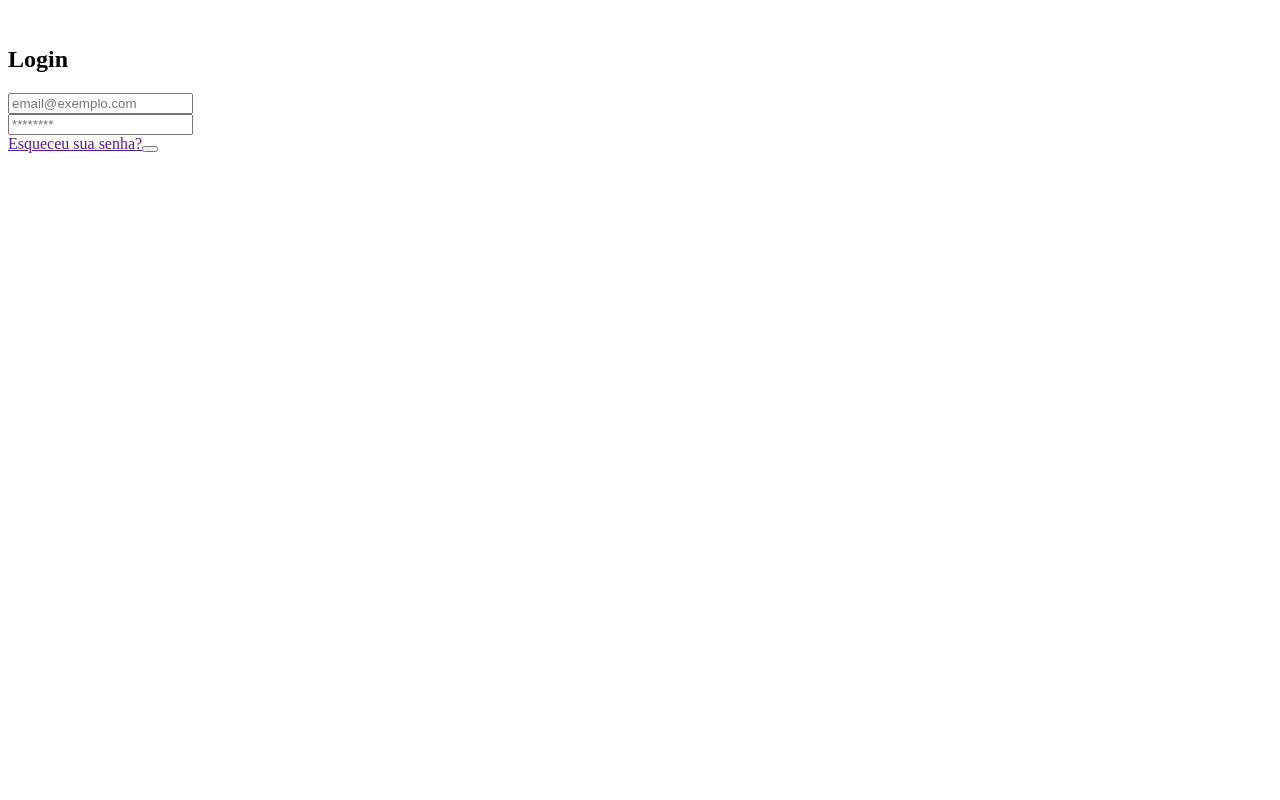
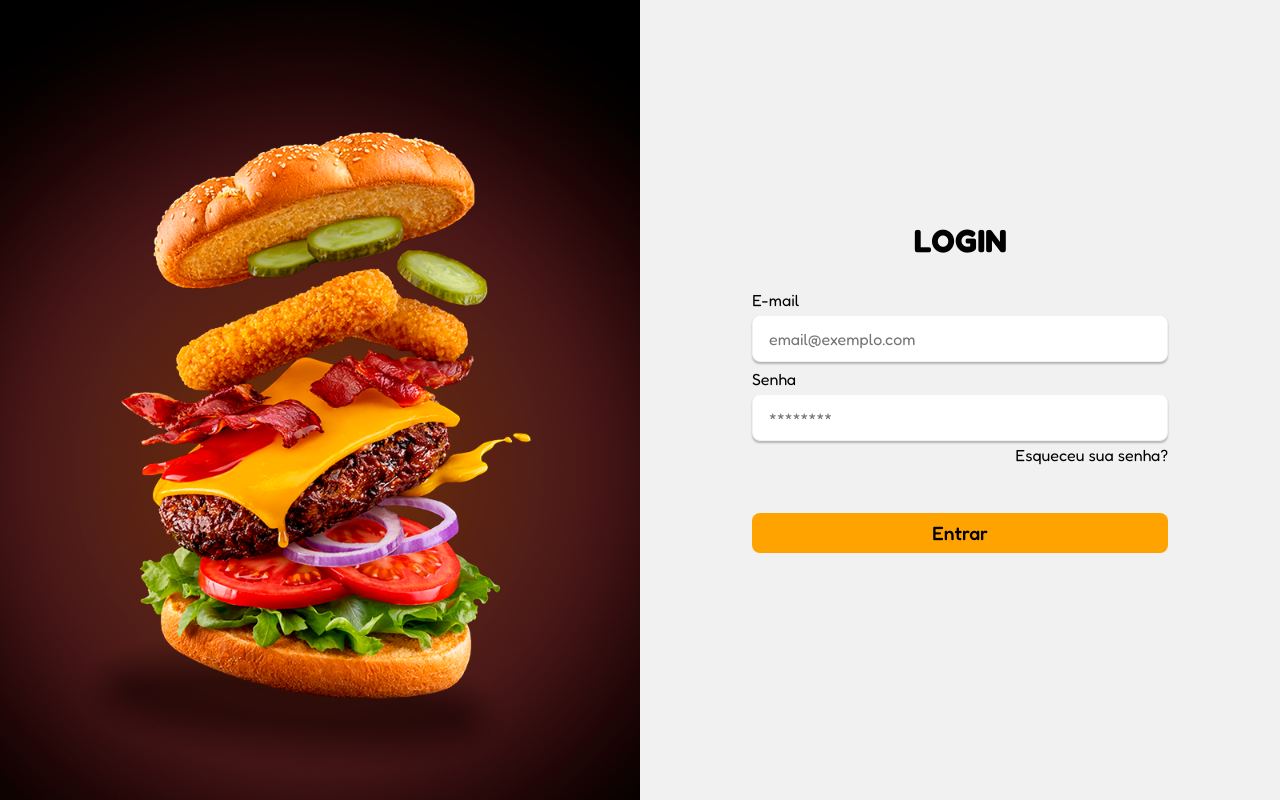
Before and after one commit to Raphael-Aljona/VH_Burguer, a Next.js app: page /login in a window 1280 px wide. Built offline with nearby package versions, Linux system fonts and the light colour scheme.

Commit message:
Tela de login pronta

```diff
--- /dev/null
+++ b/src/components/button/button.css
@@ -0,0 +1,14 @@
+.botao-principal{
+    display: flex;
+    justify-content: center;
+    align-items: center;
+    height: 5vh;
+    width: 100%;
+    background-color: var(--laranja-destaque);
+    border-radius: 8px;
+    border: none;
+    color: black;
+    font-size: 1.2em;
+    font-weight: 500;
+    cursor: pointer;
+}
--- a/src/components/button/index.tsx
+++ b/src/components/button/index.tsx
@@ -1,8 +1,16 @@
+import { ReactNode } from "react";
 
-const Button = () => {
+type ButtonProps = {
+    children: ReactNode;
+    type?: "button" | "submit" | "reset";
+};
+
+const Button = ({ children, type = "button" }: ButtonProps) => {
     return (
-        <button type="submit"></button>
-    )
-}
+        <button className="botao-principal" type={type}>
+            {children}
+        </button>
+    );
+};
 
-export default Button
+export default Button;
--- a/src/pages/_app.tsx
+++ b/src/pages/_app.tsx
@@ -1,5 +1,20 @@
 import type { AppProps } from "next/app";
+// import "./login/login.module.css"
+import "../../styles/globals.css"
+import "./../components/button/button.css";
+
+import {Fredoka} from "next/font/google";
+
+const fredoka = Fredoka({
+  variable: "--font-padrao",
+  weight: ["300", "400", "500", "600", "700"],
+  subsets: ["latin"],
+});
 
 export default function App({ Component, pageProps }: AppProps) {
-  return <Component {...pageProps} />;
+  return (
+      <main className={fredoka.variable}>
+        <Component {...pageProps} />
+      </main>
+  )
 }
--- a/src/pages/login/index.tsx
+++ b/src/pages/login/index.tsx
@@ -1,27 +1,30 @@
 // ESTRUTURA PADRÃO
 
 import Button from "@/components/button";
+import styles from "./login.module.css";
 
 const Login = () => {
     return (
         <>
-            <main>
-                <img src="" alt=""/>
-                <aside>
-                    <h1>Login</h1>
-                    <form action="">
-                        <div className="campo_form">
-                            <label htmlFor="email"></label>
-                            <input type="text" name="email" placeholder="email@exemplo.com" required />
+            <main className={styles.main}>
+                <img className={styles.imagem_login} src="/imgs/hamburguer-login.png" alt=""/>
+                <div className={styles.conteudo_principal}>
+                    <h1>LOGIN</h1>
+                    <form className={styles.formulario_login} action="">
+                        <div className={styles.campo_form}>
+                            <label className={styles.label} htmlFor="email">E-mail</label>
+                            <input className={styles.campo_texto} type="text" name="email" placeholder="email@exemplo.com" required />
                         </div>
-                        <div className="campo_form">
-                            <label htmlFor="senha"></label>
-                            <input type="password" name="senha" placeholder="********" required />
+                        <div className={styles.campo_form}>
+                            <label className={styles.label} htmlFor="senha">Senha</label>
+                            <input className={styles.campo_texto} type="password" name="senha" placeholder="********" required />
                         </div>
-                        <a href="">Esqueceu sua senha?</a>
-                        <Button></Button  >
+                        <a className={styles.esqueceu_senha} href="">Esqueceu sua senha?</a>
+                        <Button type={"submit"}>
+                            Entrar
+                        </Button  >
                     </form>
-                </aside>
+                </div>
             </main>
         </>
     )
--- /dev/null
+++ b/src/pages/login/login.module.css
@@ -0,0 +1,68 @@
+.main{
+    width: 100vw;
+    max-height: 100vh;
+    display: grid;
+    grid-template-columns: 1fr 1fr;
+    background-color: var(--fundo-claro);
+    align-items: center;
+}
+
+.imagem_login{
+    width: 100%;
+    height: 100vh;
+    object-fit: cover;
+}
+
+.main h1 {
+    text-align: center;
+}
+
+.conteudo_principal{
+    display: flex;
+    flex-direction: column;
+    justify-content: center;
+    align-items: center;
+}
+
+.formulario_login{
+    display: flex;
+    flex-direction: column;
+
+    width: 65%;
+    height: 40vh;
+    align-items: center;
+    justify-content: center;
+}
+
+.campo_form{
+    width: 100%;
+    display: flex;
+    flex-direction: column;
+    justify-content: center;
+    gap: 5px;
+}
+
+.campo_form .campo_texto{
+    border: solid 1px var(--fundo-claro);
+    height: 60%;
+    width: 100%;
+    border-radius: 8px;
+    box-shadow: 0 2px 2px 0 rgba(0, 0, 0, .25);
+    padding: 1rem;
+    font-size: 1rem;
+    outline: none;
+}
+
+.esqueceu_senha{
+    display: flex;
+    text-decoration: none;
+    color: black;
+    flex-direction: row-reverse;
+    text-align: end;
+    width: 100%;
+    margin-bottom: 3em;
+}
+
+.label{
+    width: 100%;
+}
--- a/styles/globals.css
+++ b/styles/globals.css
@@ -0,0 +1,14 @@
+* {
+    margin: 0;
+    padding: 0;
+    box-sizing: border-box;
+
+    font-family: var(--font-padrao)
+}
+
+:root {
+    --fundo-claro: #f1f1f1;
+    --fundo-escuro: #232122;
+    --laranja-destaque: #FFA300;
+    --vinho: #451201;
+}
```
Also changed, not shown: src/pages/home/index.tsx (added, +9 -0 lines), src/pages/index.tsx (+10 -27 lines).
